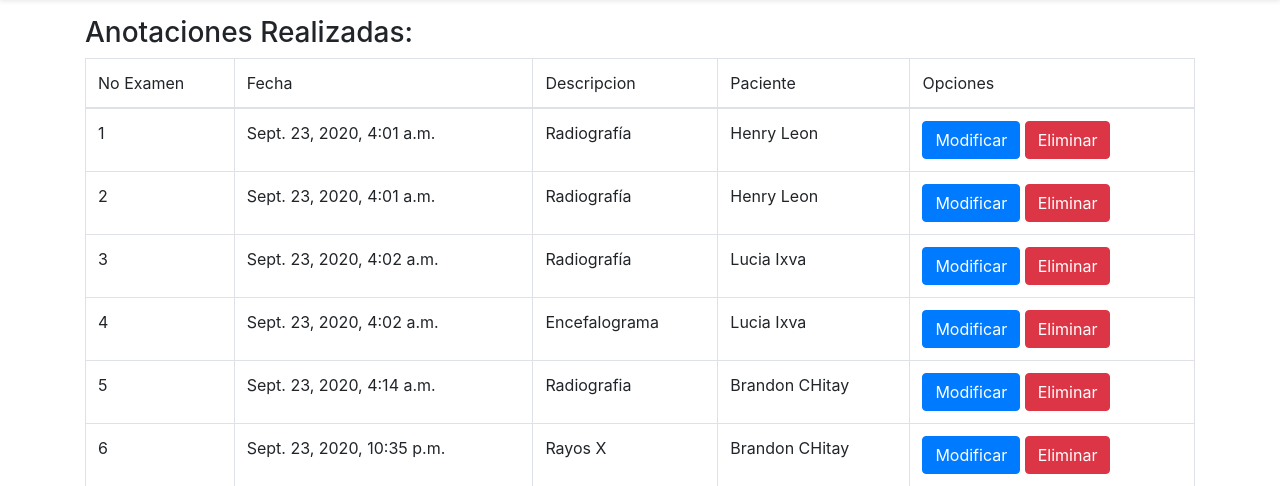
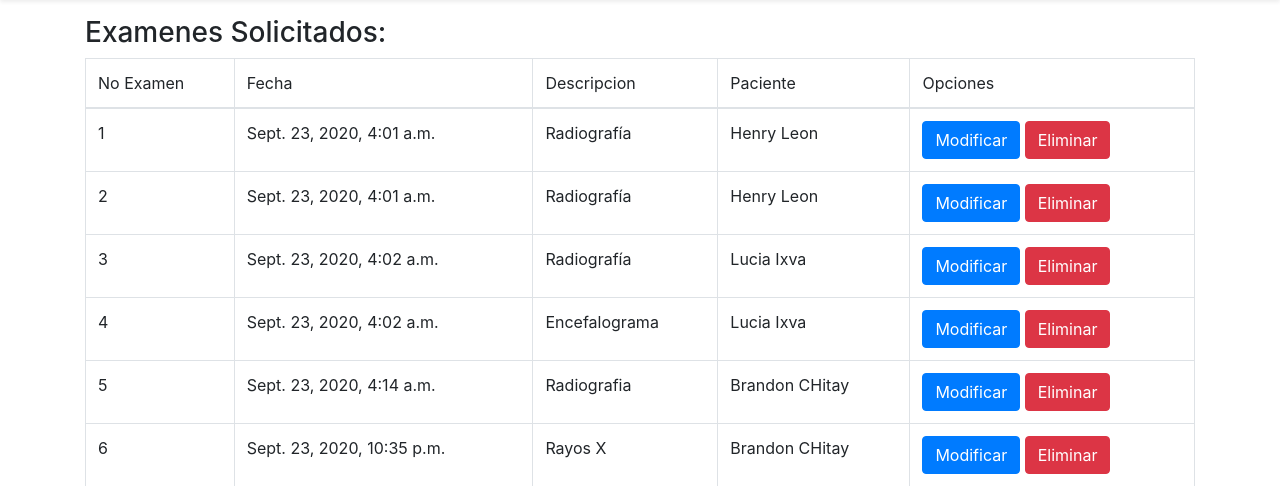
Before and after one commit to Analisis-y-Diseno-1/calendariocitas, a Django app: page /listado_examenes/ in a window 1280 px wide. Shown: the part 73-559 px from the top of the page. Run offline with Django 3.2, Linux system fonts and the light colour scheme; data comes from the database, SQL or seed files in the repository; parts of the project's set-up code (start-up, migrations or seed data) failed here and were passed over; some libraries are stand-ins or nearby versions.

Commit message:
Se agrego enlace para acceder a la vista y se implemento interfaz amigable

```diff
--- a/templates/examen/listado_examenes.html
+++ b/templates/examen/listado_examenes.html
@@ -1,7 +1,7 @@
 {%extends '_base.html'%}
 {% block content %}
 <h3>
-    Anotaciones Realizadas:
+    Examenes Solicitados:
 </h3>
 {% if lista_examenes %}
 <table class="table table-bordered">
--- a/templates/home.html
+++ b/templates/home.html
@@ -10,7 +10,7 @@
             <div class="col">
                 {% comment %} <a href="{%url 'crear_cita' pk=1 %}" class="btn btn-success">Agendar cita</a> {% endcomment %}
                 <a href="{%url 'citas' %}" class="btn btn-success">Ver citas</a>
-                {% comment %}<a href="{% url 'list_exams' %}" class="btn btn-info">Ver Examenes</a>{% endcomment %}
+                <a href="{% url 'ExaminationListView' %}" class="btn btn-info">Ver Examenes</a>
                 <a href="#" class="tool" onclick="OpenModal()">Agendar nueva cita</a>
             </div>
         </div>
```
